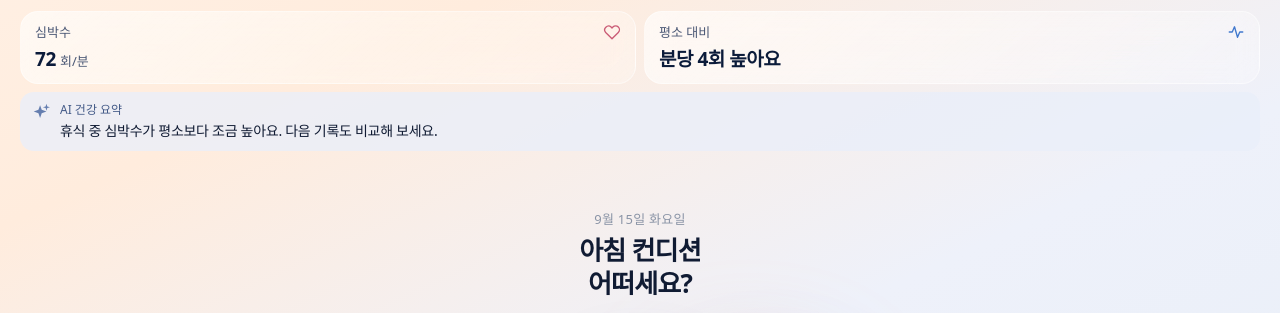
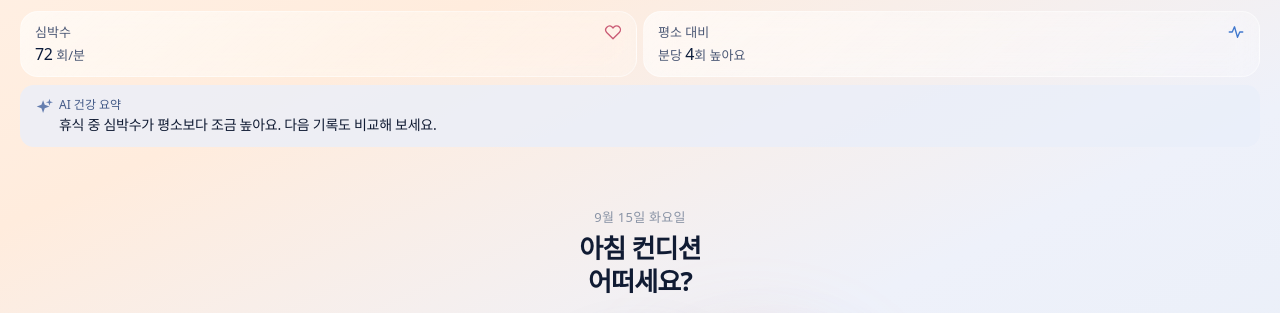
Before and after one commit to joeyjjin-eng/weplat_v4, a plain HTML site: page index.html in a window 1280 px wide. Shown: the part 62-375 px from the top of the page. Drawn offline with nearby package versions, Linux system fonts and the light colour scheme; a web font is replaced by a local one.

Commit message:
안심 건강 지표 글자 크기와 요약 여백 조정

```diff
--- a/assets/css/ansim.css
+++ b/assets/css/ansim.css
@@ -195,18 +195,19 @@
 button.notif-item{text-align:left;width:100%}
 .fit-card{flex:none;color:var(--ink-900)}
 .fit-card h2{margin:0;font-size:12px;font-weight:500;color:#425987}
-.fit-body{display:grid;grid-template-columns:repeat(2,minmax(0,1fr));gap:8px}
-.fit-tip{display:flex;align-items:flex-start;gap:10px;margin-top:8px;padding:10px 13px;border-radius:var(--r-sm);background:rgba(234,239,250,.78)}
+.fit-body{display:grid;grid-template-columns:repeat(2,minmax(0,1fr));gap:6px}
+.fit-tip{display:flex;align-items:flex-start;gap:6px;margin-top:8px;padding:12px 16px;border-radius:var(--r-sm);background:rgba(234,239,250,.78)}
 .fit-tip > svg{flex:none;width:17px;height:17px;margin-top:1px;fill:#657eaf}
-.fit-tip p{margin:2px 0 0;font-size:14px;letter-spacing:-.02em;color:var(--ink-800);line-height:var(--lh-body)}
+.fit-tip p{margin:1px 0 0;font-size:14px;letter-spacing:-.02em;color:var(--ink-800);line-height:var(--lh-body)}
 .fit-tile{padding:11px 14px;border-radius:var(--r-md)}
 .fit-label{display:flex;align-items:center;justify-content:space-between;gap:6px;font-size:13px;color:var(--ink-600)}
 .fit-label svg{width:18px;height:18px;fill:none;stroke:currentColor;stroke-width:1.8;stroke-linejoin:round;stroke-linecap:round}
 .fit-pulse svg{color:#ca5b75}
 .fit-compare svg{color:#4178cd}
-.fit-value,.fit-tile p{margin:5px 0 0;line-height:var(--lh-body);font-variant-numeric:tabular-nums}
-.fit-value strong,.fit-tile p{font-size:19px;font-weight:700;letter-spacing:-.025em}
-.fit-unit{font-size:13px;color:var(--ink-600)}
+.fit-value,.fit-tile p{margin:2px 0 0;line-height:var(--lh-body);font-variant-numeric:tabular-nums}
+.fit-value,.fit-tile p,.fit-value strong,.fit-compare strong{font-size:15px;font-weight:500;letter-spacing:-.02em;color:var(--ink-900)}
+.fit-value strong,.fit-compare strong{font-size:16px}
+.fit-unit,.fit-compare .has-number{font-size:13px;font-weight:400;letter-spacing:0;color:var(--ink-600)}
 [data-user-view="protected"],[data-user-view="guardian"]{min-height:0}
 [data-user-view="protected"]{overflow-y:auto}
 [data-user-view="protected"] .ansim-stage{min-height:320px;gap:18px}
--- a/assets/js/fit-summary.js
+++ b/assets/js/fit-summary.js
@@ -32,6 +32,7 @@ var fitSummary = (function () {
   function render(current, history) {
     var value = '측정 대기';
     var note = '측정 대기';
+    var difference = 0;
     var tip = '';
     var samples = [];
     if (valid(current)) {
@@ -43,7 +44,8 @@ var fitSummary = (function () {
       if (usual === null) note = '기록 수집 중';
       else {
         var delta = bpm - usual;
-        note = delta === 0 ? '같아요' : '분당 ' + Math.abs(delta) + '회 ' + (delta > 0 ? '높아요' : '낮아요');
+        difference = Math.abs(delta);
+        note = delta === 0 ? '같아요' : '회 ' + (delta > 0 ? '높아요' : '낮아요');
         var context = current.activity === 'resting' ? '휴식 중 심박수가 ' : '활동 중 심박수가 ';
         if (delta === 0) tip = context + '평소 같은 시간대와 비슷해요.';
         else {
@@ -56,7 +58,14 @@ var fitSummary = (function () {
     cards.forEach(function (card) {
       card.querySelector('.fit-unit').hidden = !valid(current);
       card.querySelector('strong').textContent = value;
-      card.querySelector('.fit-compare p').textContent = note;
+      var comparison = card.querySelector('.fit-compare p');
+      comparison.textContent = note;
+      if (difference) {
+        var number = document.createElement('strong');
+        number.textContent = difference;
+        comparison.prepend('분당 ', number);
+      }
+      comparison.classList.toggle('has-number', difference > 0);
       card.querySelector('.fit-tip p').textContent = tip;
       card.querySelector('.fit-tip').hidden = !tip;
     });
```
